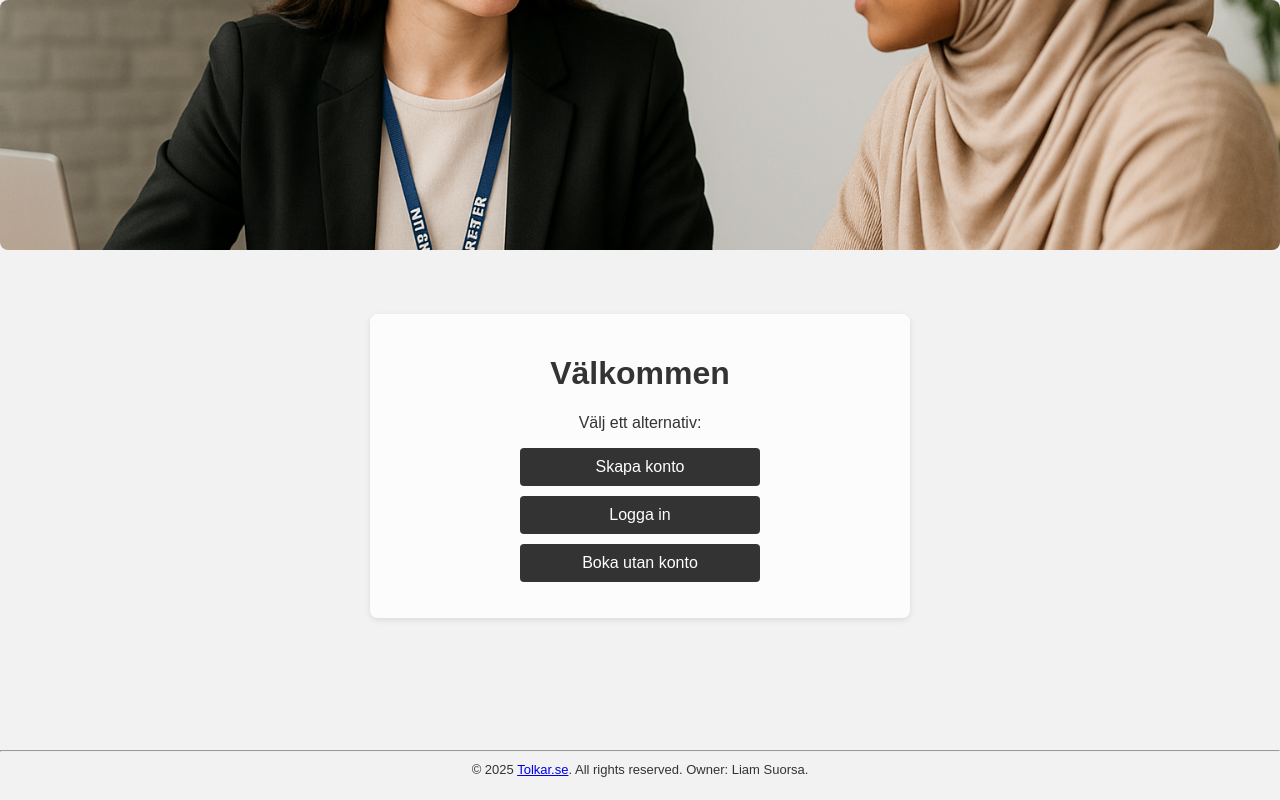
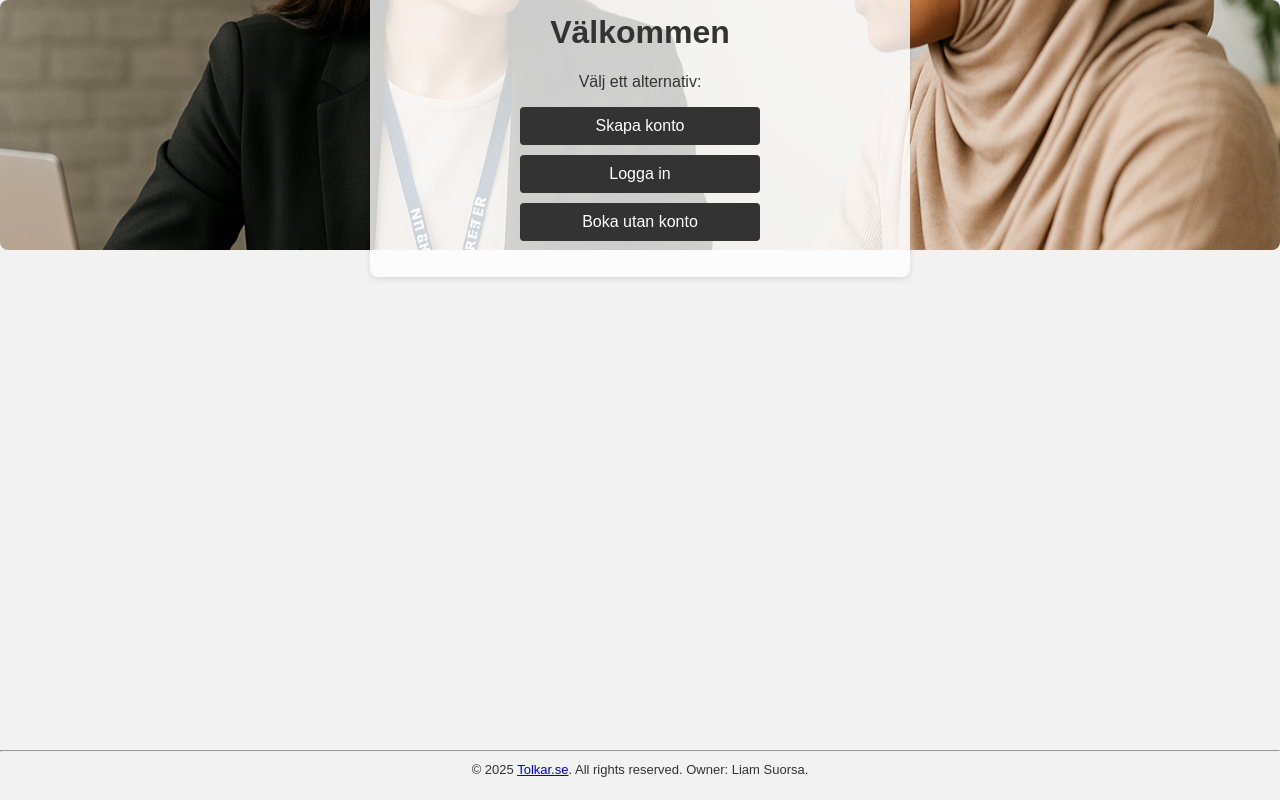
Before and after one commit to Mr-cool08/tolka, a Flask app: page / in a window 1280 px wide. Run offline with Flask 3, Linux system fonts and the light colour scheme.

Commit message:
Overlay welcome box on homepage hero

```diff
--- a/static/style/home.css
+++ b/static/style/home.css
@@ -1,6 +1,14 @@
+.home-hero-container {
+    position: relative;
+}
+
 .home-container {
+    position: absolute;
+    top: 50%;
+    left: 50%;
+    transform: translate(-50%, -50%);
     max-width: 500px;
-    margin: 40px auto;
+    width: 90%;
     text-align: center;
     background: rgba(255, 255, 255, 0.8);
     padding: 20px;
@@ -37,11 +45,11 @@
     object-fit: cover;
     border-radius: 8px;
     margin-bottom: 20px;
+    display: block;
 }
 
 @media (max-width: 600px) {
     .home-container {
-        margin: 20px auto;
         width: 90%;
         padding: 15px;
     }
--- a/templates/home.html
+++ b/templates/home.html
@@ -7,8 +7,8 @@
 {% endif %}
 {% endblock %}
 {% block content %}
+{% if bookings is defined %}
 <img src="{{ url_for('static', filename='images/20250816_2214_Tolk och klient_simple_compose_01k2t86s2me5f9xgbccfde7gcg.png') }}" alt="Tolkar" class="home-hero">
-{% if bookings is defined %}
 <div class="dashboard-container">
   <h1>Dina bokningar</h1>
   {% if bookings %}
@@ -48,6 +48,8 @@
   </div>
 </div>
 {% else %}
+<div class="home-hero-container">
+  <img src="{{ url_for('static', filename='images/20250816_2214_Tolk och klient_simple_compose_01k2t86s2me5f9xgbccfde7gcg.png') }}" alt="Tolkar" class="home-hero">
   <div class="home-container">
     <h1>Välkommen</h1>
     <p>Välj ett alternativ:</p>
@@ -57,5 +59,6 @@
       <li><a href="{{ url_for('index') }}">Boka utan konto</a></li>
     </ul>
   </div>
+</div>
 {% endif %}
 {% endblock %}
```
Lines whose indentation alone changed are shown as unchanged.
